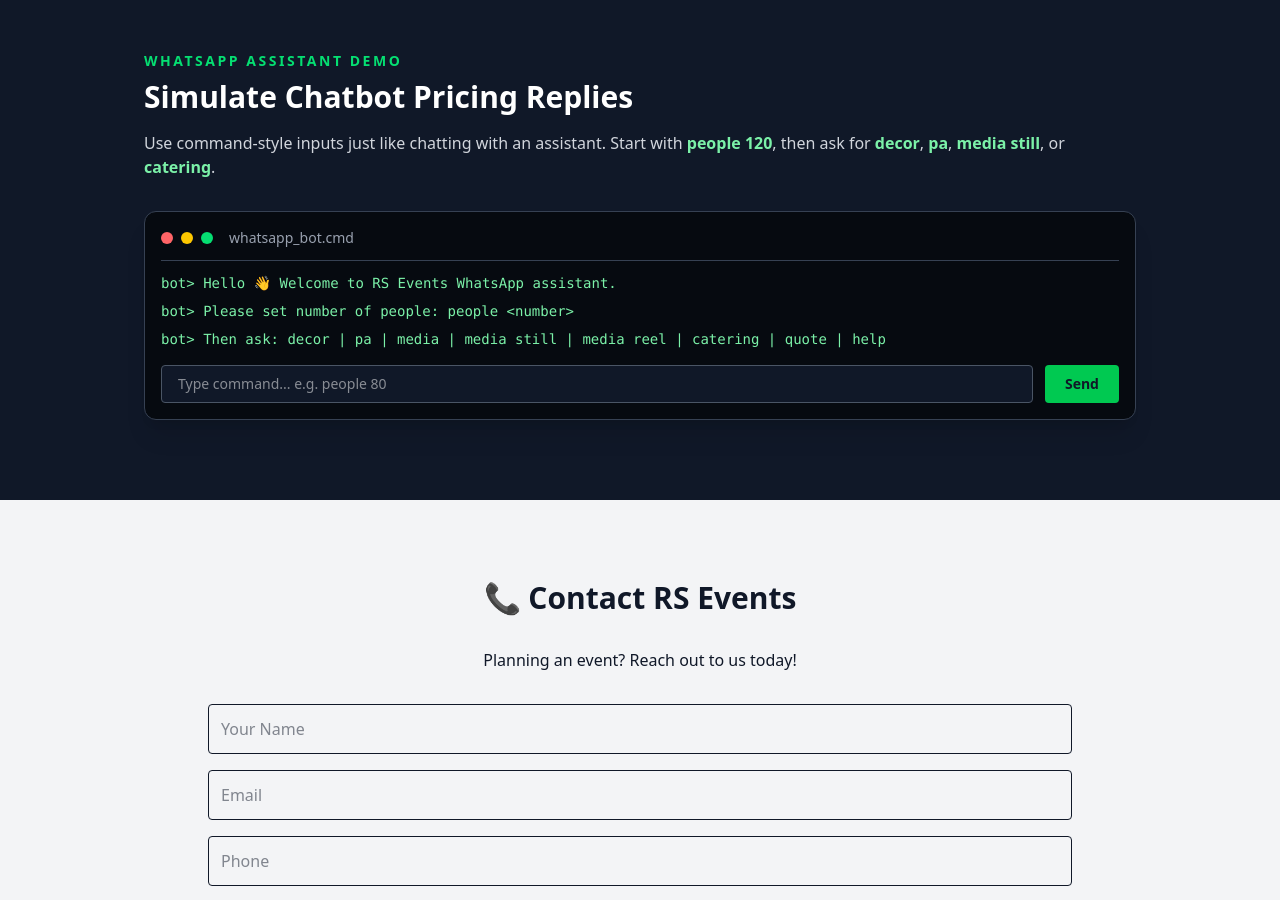
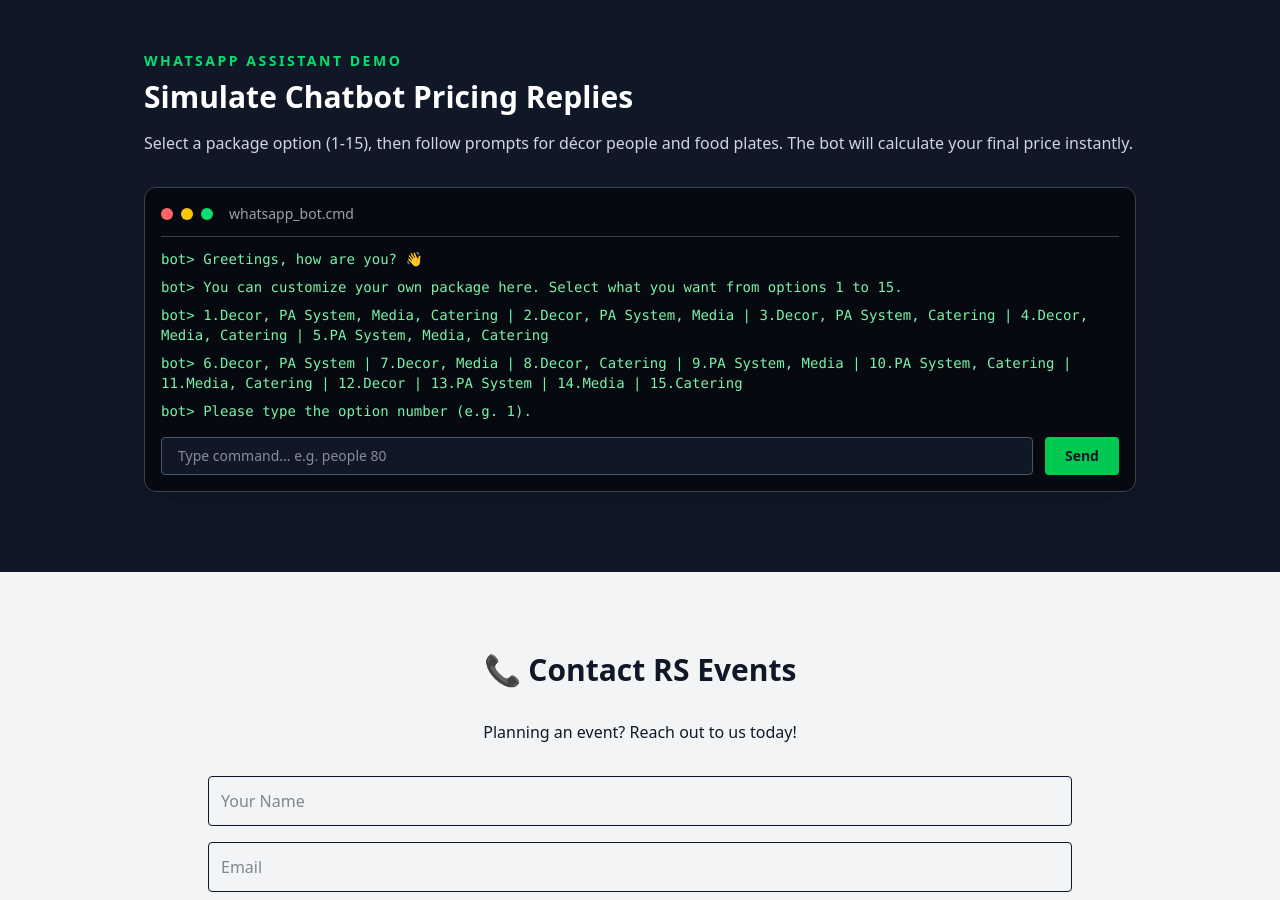
Before and after one commit to Tapiwa-1/Events-Management, a Vue app: page / in a window 1280 px wide. Shown: the part 3840-4740 px from the top of the page. Built offline with nearby package versions, Linux system fonts and the light colour scheme; no server answers.

Commit message:
Update chatbot to option-based package flow with final pricing

```diff
--- a/src/views/Landing.vue
+++ b/src/views/Landing.vue
@@ -210,7 +210,7 @@
       <div class="mx-auto max-w-5xl px-4">
         <p class="mb-2 text-sm font-semibold uppercase tracking-[0.18em] text-green-400">WhatsApp Assistant Demo</p>
         <h2 class="mb-4 text-3xl font-bold">Simulate Chatbot Pricing Replies</h2>
-        <p class="mb-8 text-gray-300">Use command-style inputs just like chatting with an assistant. Start with <span class="font-semibold text-green-300">people 120</span>, then ask for <span class="font-semibold text-green-300">decor</span>, <span class="font-semibold text-green-300">pa</span>, <span class="font-semibold text-green-300">media still</span>, or <span class="font-semibold text-green-300">catering</span>.</p>
+        <p class="mb-8 text-gray-300">Select a package option (1-15), then follow prompts for décor people and food plates. The bot will calculate your final price instantly.</p>
 
         <div class="rounded-xl border border-gray-700 bg-black/60 p-4 shadow-xl">
           <div class="mb-3 flex items-center gap-2 border-b border-gray-700 pb-3 text-sm text-gray-400">
@@ -319,17 +319,43 @@
 ];
 
 const botInput = ref('');
-const selectedPeople = ref(100);
+const botState = ref({
+  step: 'await_option',
+  option: null,
+  decorPeople: null,
+  plates: null,
+});
+
+const OPTION_MAP = {
+  1: ['decor', 'pa', 'media', 'catering'],
+  2: ['decor', 'pa', 'media'],
+  3: ['decor', 'pa', 'catering'],
+  4: ['decor', 'media', 'catering'],
+  5: ['pa', 'media', 'catering'],
+  6: ['decor', 'pa'],
+  7: ['decor', 'media'],
+  8: ['decor', 'catering'],
+  9: ['pa', 'media'],
+  10: ['pa', 'catering'],
+  11: ['media', 'catering'],
+  12: ['decor'],
+  13: ['pa'],
+  14: ['media'],
+  15: ['catering'],
+};
+
 const botMessages = ref([
-  { role: 'bot', text: 'Hello 👋 Welcome to RS Events WhatsApp assistant.' },
-  { role: 'bot', text: 'Please set number of people: people <number>' },
-  { role: 'bot', text: 'Then ask: decor | pa | media | media still | media reel | catering | quote | help' },
+  { role: 'bot', text: 'Greetings, how are you? 👋' },
+  { role: 'bot', text: 'You can customize your own package here. Select what you want from options 1 to 15.' },
+  { role: 'bot', text: '1.Decor, PA System, Media, Catering | 2.Decor, PA System, Media | 3.Decor, PA System, Catering | 4.Decor, Media, Catering | 5.PA System, Media, Catering' },
+  { role: 'bot', text: '6.Decor, PA System | 7.Decor, Media | 8.Decor, Catering | 9.PA System, Media | 10.PA System, Catering | 11.Media, Catering | 12.Decor | 13.PA System | 14.Media | 15.Catering' },
+  { role: 'bot', text: 'Please type the option number (e.g. 1).' },
 ]);
 
-const getMediaPrice = (option = 'reel') => {
-  return option === 'still'
-    ? Number(packagePricing.value.media_roora_still || 0)
-    : Number(packagePricing.value.media_roora_reel || 0);
+const getMediaPrice = () => Number(packagePricing.value.media_roora_reel || 0);
+
+const sendBotMessage = (text) => {
+  botMessages.value.push({ role: 'bot', text });
 };
 
 const runBotCommand = () => {
@@ -337,42 +363,102 @@
   if (!raw) return;
 
   botMessages.value.push({ role: 'user', text: raw });
-  const cmd = raw.toLowerCase();
 
-  if (cmd === 'help') {
-    botMessages.value.push({ role: 'bot', text: 'Commands: people <n>, decor, pa, media, media still, media reel, catering, quote' });
-  } else if (cmd.startsWith('people ')) {
-    const value = Number(cmd.replace('people ', '').trim());
-    if (!Number.isFinite(value) || value <= 0) {
-      botMessages.value.push({ role: 'bot', text: 'Please provide a valid people count. Example: people 120' });
+  if (raw.toLowerCase() === 'help') {
+    sendBotMessage('Type option number 1-15. If you want to restart, type restart.');
+    botInput.value = '';
+    return;
+  }
+
+  if (raw.toLowerCase() === 'restart') {
+    botState.value = { step: 'await_option', option: null, decorPeople: null, plates: null };
+    sendBotMessage('Session restarted. Please select option 1-15.');
+    botInput.value = '';
+    return;
+  }
+
+  if (botState.value.step === 'await_option') {
+    const option = Number(raw);
+    const services = OPTION_MAP[option];
+
+    if (!services) {
+      sendBotMessage('Invalid option. Please select a number from 1 to 15.');
+      botInput.value = '';
+      return;
+    }
+
+    botState.value.option = option;
+    botState.value.decorPeople = null;
+    botState.value.plates = null;
+
+    if (services.includes('decor') || services.includes('pa')) {
+      botState.value.step = 'await_decor_people';
+      sendBotMessage('Please enter number of people decor.');
+    } else if (services.includes('catering')) {
+      botState.value.step = 'await_plates';
+      sendBotMessage('Please enter number of people food plates.');
     } else {
-      selectedPeople.value = value;
-      botMessages.value.push({ role: 'bot', text: `Great! I will now quote for ${value} people.` });
+      const total = services.includes('media') ? getMediaPrice() : 0;
+      sendBotMessage(`Final price for option ${option} is ${formatCurrency(total)}.`);
+      botState.value.step = 'await_option';
+      sendBotMessage('You can select another option (1-15).');
     }
-  } else if (cmd === 'decor') {
-    const decorPrice = getDecorPriceForPeople(selectedPeople.value);
-    botMessages.value.push({ role: 'bot', text: `Décor for ${selectedPeople.value} people is ${formatCurrency(decorPrice)}.` });
-  } else if (cmd === 'pa' || cmd === 'pa system and dj') {
-    const paPrice = getPaPriceForPeople(selectedPeople.value);
-    botMessages.value.push({ role: 'bot', text: `PA System & DJ for ${selectedPeople.value} people is ${formatCurrency(paPrice)}.` });
-  } else if (cmd === 'media') {
-    botMessages.value.push({ role: 'bot', text: `Media options: still pictures ${formatCurrency(getMediaPrice('still'))}, pictures + reel ${formatCurrency(getMediaPrice('reel'))}.` });
-  } else if (cmd === 'media still' || cmd === 'still pictures' || cmd === '3.1') {
-    botMessages.value.push({ role: 'bot', text: `Still pictures package is ${formatCurrency(getMediaPrice('still'))}.` });
-  } else if (cmd === 'media reel' || cmd === 'pictures and reel video' || cmd === '3.2') {
-    botMessages.value.push({ role: 'bot', text: `Pictures + reel video package is ${formatCurrency(getMediaPrice('reel'))}.` });
-  } else if (cmd === 'catering') {
-    const total = Number(packagePricing.value.catering_per_plate || 0) * selectedPeople.value;
-    botMessages.value.push({ role: 'bot', text: `Catering at ${formatCurrency(packagePricing.value.catering_per_plate)} per plate for ${selectedPeople.value} people is ${formatCurrency(total)}.` });
-  } else if (cmd === 'quote') {
-    const pa = getPaPriceForPeople(selectedPeople.value);
-    const decor = getDecorPriceForPeople(selectedPeople.value);
-    const media = getMediaPrice('reel');
-    const catering = Number(packagePricing.value.catering_per_plate || 0) * selectedPeople.value;
-    const total = pa + decor + media + catering;
-    botMessages.value.push({ role: 'bot', text: `Quote (${selectedPeople.value} people) -> Decor ${formatCurrency(decor)}, PA+DJ ${formatCurrency(pa)}, Media (reel) ${formatCurrency(media)}, Catering ${formatCurrency(catering)}. TOTAL ${formatCurrency(total)}.` });
-  } else {
-    botMessages.value.push({ role: 'bot', text: 'Sorry, command not recognized. Type help for options.' });
+
+    botInput.value = '';
+    return;
+  }
+
+  if (botState.value.step === 'await_decor_people') {
+    const people = Number(raw);
+    if (!Number.isFinite(people) || people <= 0) {
+      sendBotMessage('Please enter a valid number of people for decor.');
+      botInput.value = '';
+      return;
+    }
+
+    botState.value.decorPeople = people;
+    const services = OPTION_MAP[botState.value.option] || [];
+
+    if (services.includes('catering')) {
+      botState.value.step = 'await_plates';
+      sendBotMessage('Please enter number of people food plates.');
+    } else {
+      const decor = services.includes('decor') ? getDecorPriceForPeople(people) : 0;
+      const pa = services.includes('pa') ? getPaPriceForPeople(people) : 0;
+      const media = services.includes('media') ? getMediaPrice() : 0;
+      const total = decor + pa + media;
+      sendBotMessage(`Final price is ${formatCurrency(total)} (Decor ${formatCurrency(decor)}, PA ${formatCurrency(pa)}, Media ${formatCurrency(media)}).`);
+      botState.value.step = 'await_option';
+      sendBotMessage('You can select another option (1-15).');
+    }
+
+    botInput.value = '';
+    return;
+  }
+
+  if (botState.value.step === 'await_plates') {
+    const plates = Number(raw);
+    if (!Number.isFinite(plates) || plates <= 0) {
+      sendBotMessage('Please enter a valid number of food plates.');
+      botInput.value = '';
+      return;
+    }
+
+    botState.value.plates = plates;
+    const services = OPTION_MAP[botState.value.option] || [];
+    const people = botState.value.decorPeople || plates;
+
+    const decor = services.includes('decor') ? getDecorPriceForPeople(people) : 0;
+    const pa = services.includes('pa') ? getPaPriceForPeople(people) : 0;
+    const media = services.includes('media') ? getMediaPrice() : 0;
+    const catering = services.includes('catering') ? Number(packagePricing.value.catering_per_plate || 0) * plates : 0;
+    const total = decor + pa + media + catering;
+
+    sendBotMessage(`Final price is ${formatCurrency(total)} (Decor ${formatCurrency(decor)}, PA ${formatCurrency(pa)}, Media ${formatCurrency(media)}, Catering ${formatCurrency(catering)}).`);
+    botState.value.step = 'await_option';
+    sendBotMessage('You can select another option (1-15).');
+    botInput.value = '';
+    return;
   }
 
   botInput.value = '';
```
